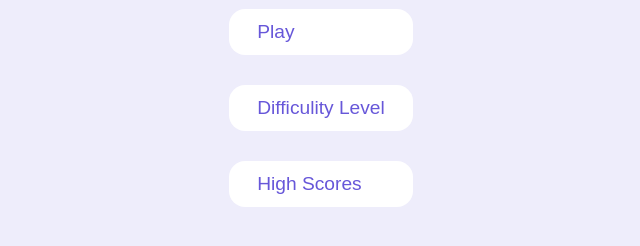
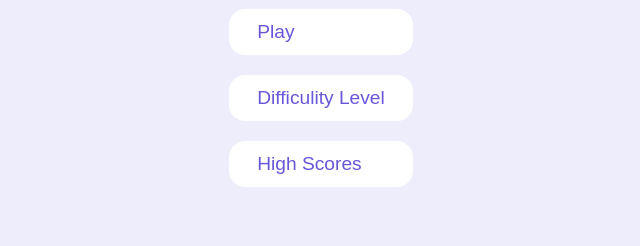
Before and after one commit to vajihe410/Quiz_App, a plain HTML site: page index.html in a window 1280 px wide. Shown: the part 158-404 px from the top of the page, without its empty margins (319-959 px from the left). Drawn offline with Linux system fonts and the light colour scheme.

Commit message:
change margin-botton

```diff
--- a/css/index.css
+++ b/css/index.css
@@ -10,7 +10,7 @@ h1{
     text-decoration: none;
     background-color: #fff;
     color: #6757d9;
-    margin-bottom: 30px;
+    margin-bottom: 20px;
     padding: 12px 28px;
     border-radius: 16px;
     font-size: 1.2rem;
```
